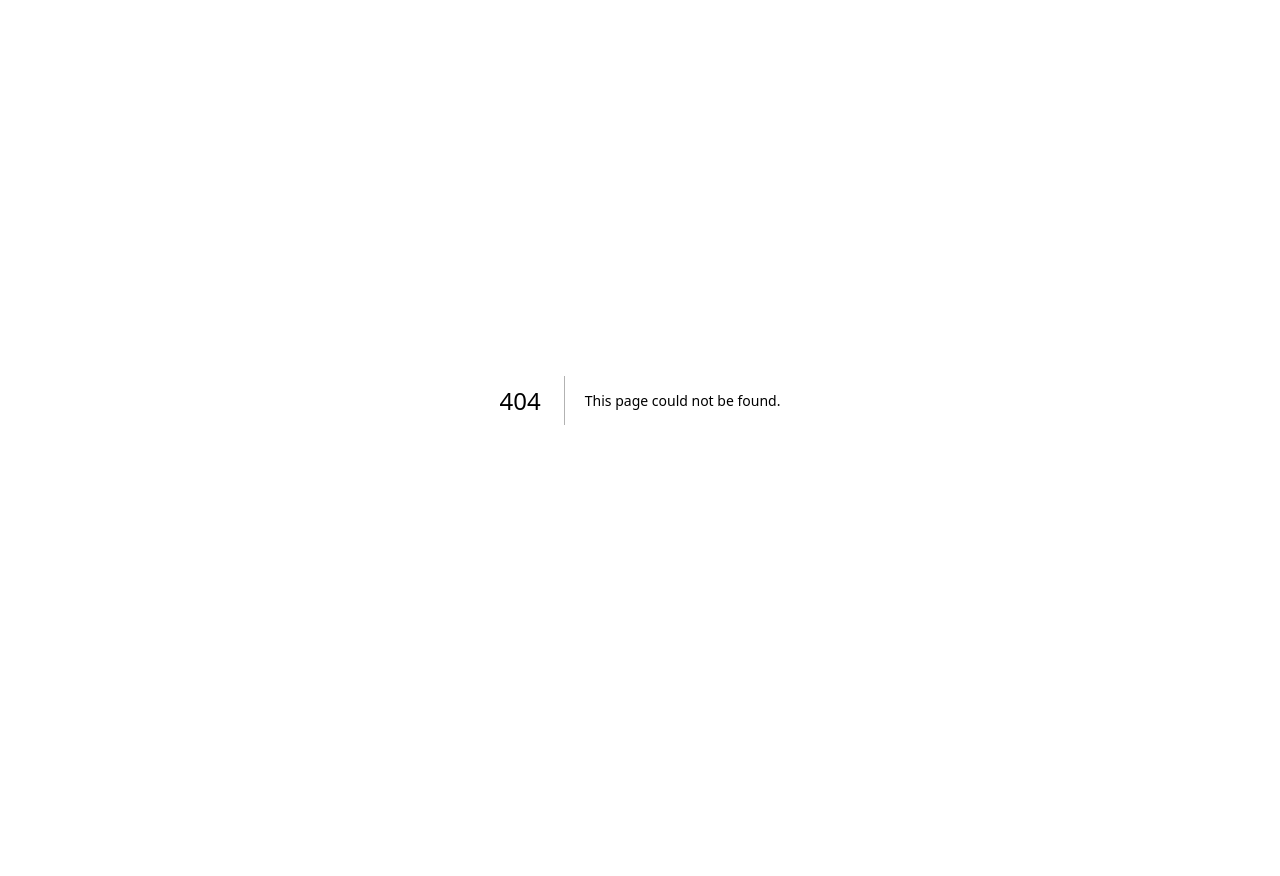
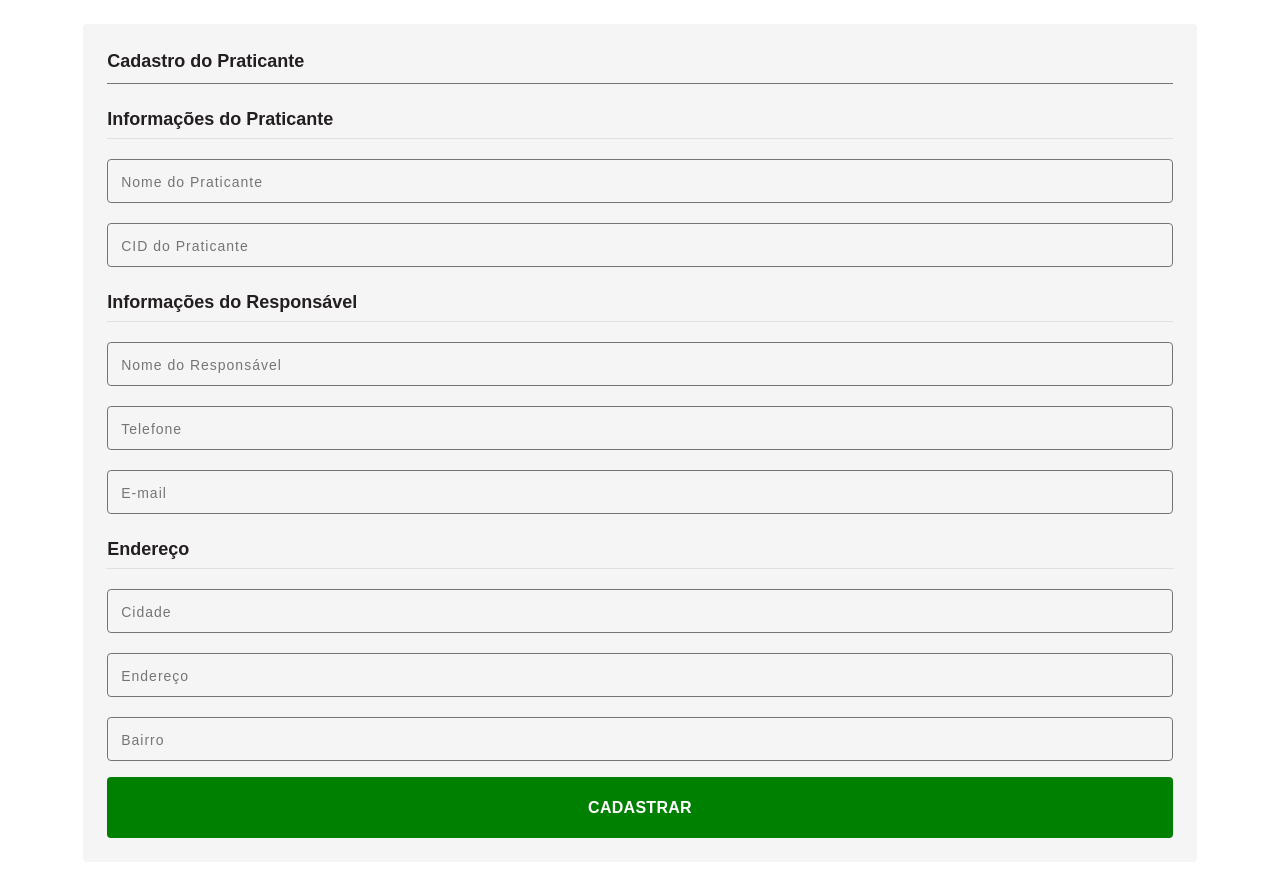
Before and after one commit to yovanycunha/equo-center-front, a Next.js app: page /praticante in a window 1280 px wide. Before the commit this address had no page. Before the commit the page ends 800 px from the top, so only its background shows below. Built offline with nearby package versions, Linux system fonts and the light colour scheme.

Commit message:
tela de cadastro de praticante - sprint2

```diff
--- a/src/app/page.module.scss
+++ b/src/app/page.module.scss
@@ -1,4 +1,5 @@
 @use "@/app/styles/colors.module.scss" as *;
+@use "@/app/styles/breakpoints" as *;
 
 .main {
   .container {
@@ -14,3 +15,10 @@
     }
   }
 }
+
+@include from1280 {
+  .container {
+    width: 87%;
+    max-width: 1200px;
+  }
+}
--- /dev/null
+++ b/src/app/praticante/page.module.scss
@@ -0,0 +1,56 @@
+@use "@/app/styles/colors.module.scss" as *;
+@use "@/app/styles/breakpoints" as *;
+
+.main {
+  .container {
+    padding: 24px;
+    margin: 0 auto 24px;
+
+    .title {
+      color: $text;
+      text-align: start;
+      font-size: 1.8rem;
+      font-weight: 700;
+      line-height: 2.7rem;
+      padding-bottom: 8px;
+      margin-bottom: 12px;
+      border-bottom: 1px solid $gray600;
+    }
+
+    .subtitle {
+      color: $text;
+      font-size: 1.8rem;
+      font-weight: 600;
+      line-height: 2.2rem;
+      margin: 24px 0 8px;
+      padding-bottom: 8px;
+      border-bottom: 1px solid $gray300;
+    }
+
+    .inputGroups {
+      display: flex;
+      flex-direction: column;
+
+      margin-bottom: 16px;
+
+      .inlineGroup {
+        display: flex;
+        flex-direction: column;
+        gap: 8px;
+      }
+    }
+  }
+}
+
+@include from1024 {
+  .main {
+    .container {
+      width: 87%;
+      max-width: 1200px;
+      background: $gray100;
+      border-radius: 4px;
+
+      margin: 24px auto 16px;
+    }
+  }
+}
--- /dev/null
+++ b/src/app/praticante/page.tsx
@@ -0,0 +1,178 @@
+"use client";
+
+import { useForm } from "react-hook-form";
+import scss from "./page.module.scss";
+import { IFormPraticante } from "./types";
+import Input from "@/components/Input/Input";
+import Button from "@/components/Button/Button";
+
+export default function CadastroPraticante() {
+  const {
+    register,
+    handleSubmit,
+    formState: { errors },
+    watch,
+    setValue,
+    reset,
+    setError,
+  } = useForm<IFormPraticante>({
+    mode: "onBlur",
+  });
+
+  const nomeRef = register("nome", {
+    required: true,
+    minLength: 3,
+  });
+
+  const CIDRef = register("CID", {
+    required: false,
+    minLength: 3,
+  });
+
+  const nomeResponsavelRef = register("nomeResponsavel", {
+    required: true,
+    minLength: 3,
+  });
+
+  const telefoneResponsavelRef = register("telefoneResponsavel", {
+    required: true,
+    //TODO: Add phone validation
+  });
+
+  const emailResponsavelRef = register("emailResponsavel", {
+    required: false,
+    //TODO: Add email validation
+  });
+
+  const enderecoRef = register("endereco", {
+    required: false,
+  });
+
+  const cidadeRef = register("cidade", {
+    required: false,
+  });
+
+  const bairroRef = register("bairro", {
+    required: false,
+  });
+
+  return (
+    <main className={scss.main}>
+      <div className={scss.container}>
+        <h1 className={scss.title}>Cadastro do Praticante</h1>
+        <form>
+          <h2 className={scss.subtitle}>Informações do Praticante</h2>
+          <div className={scss.inputGroups}>
+            <div className={scss.inlineGroup}>
+              <Input
+                name={nomeRef.name}
+                placeholder="Nome do Praticante"
+                inputref={nomeRef.ref}
+                value={watch("nome")}
+                onChange={nomeRef.onChange}
+                onBlur={nomeRef.onBlur}
+                errors={errors.nome && true}
+                errorMessage={errors.nome?.message}
+                className={scss.nameInput}
+              />
+
+              <Input
+                name={CIDRef.name}
+                placeholder="CID do Praticante"
+                inputref={CIDRef.ref}
+                value={watch("CID")}
+                onChange={CIDRef.onChange}
+                onBlur={CIDRef.onBlur}
+                errors={errors.CID && true}
+                errorMessage={errors.CID?.message}
+                className={scss.CIDInput}
+              />
+            </div>
+
+            <h2 className={scss.subtitle}>Informações do Responsável</h2>
+            <div className={scss.inlineGroup}>
+              <Input
+                name={nomeResponsavelRef.name}
+                placeholder="Nome do Responsável"
+                inputref={nomeResponsavelRef.ref}
+                value={watch("nomeResponsavel")}
+                onChange={nomeResponsavelRef.onChange}
+                onBlur={nomeResponsavelRef.onBlur}
+                errors={errors.nomeResponsavel && true}
+                errorMessage={errors.nomeResponsavel?.message}
+                className={scss.nameInput}
+              />
+
+              <Input
+                name={telefoneResponsavelRef.name}
+                placeholder="Telefone"
+                inputref={telefoneResponsavelRef.ref}
+                value={watch("telefoneResponsavel")}
+                onChange={telefoneResponsavelRef.onChange}
+                onBlur={telefoneResponsavelRef.onBlur}
+                errors={errors.telefoneResponsavel && true}
+                errorMessage={errors.telefoneResponsavel?.message}
+                className={scss.phoneInput}
+              />
+
+              <Input
+                name={emailResponsavelRef.name}
+                placeholder="E-mail"
+                inputref={emailResponsavelRef.ref}
+                value={watch("emailResponsavel")}
+                onChange={emailResponsavelRef.onChange}
+                onBlur={emailResponsavelRef.onBlur}
+                errors={errors.emailResponsavel && true}
+                errorMessage={errors.emailResponsavel?.message}
+                className={scss.phoneInput}
+              />
+            </div>
+
+            <h2 className={scss.subtitle}>Endereço</h2>
+            <div className={scss.inlineGroup}>
+              <Input
+                name={cidadeRef.name}
+                placeholder="Cidade"
+                inputref={cidadeRef.ref}
+                value={watch("cidade")}
+                onChange={cidadeRef.onChange}
+                onBlur={cidadeRef.onBlur}
+                errors={errors.cidade && true}
+                errorMessage={errors.cidade?.message}
+                className={scss.cidadeInput}
+              />
+
+              <Input
+                name={enderecoRef.name}
+                placeholder="Endereço"
+                inputref={enderecoRef.ref}
+                value={watch("endereco")}
+                onChange={enderecoRef.onChange}
+                onBlur={enderecoRef.onBlur}
+                errors={errors.endereco && true}
+                errorMessage={errors.endereco?.message}
+                className={scss.enderecoInput}
+              />
+
+              <Input
+                name={bairroRef.name}
+                placeholder="Bairro"
+                inputref={bairroRef.ref}
+                value={watch("bairro")}
+                onChange={bairroRef.onChange}
+                onBlur={bairroRef.onBlur}
+                errors={errors.bairro && true}
+                errorMessage={errors.bairro?.message}
+                className={scss.cidadeInput}
+              />
+            </div>
+          </div>
+
+          <Button type="submit" loading={false}>
+            Cadastrar
+          </Button>
+        </form>
+      </div>
+    </main>
+  );
+}
--- /dev/null
+++ b/src/app/praticante/types.ts
@@ -0,0 +1,10 @@
+export interface IFormPraticante {
+  nome: string;
+  CID: string;
+  nomeResponsavel: string;
+  telefoneResponsavel: string;
+  emailResponsavel: string;
+  endereco: string;
+  cidade: string;
+  bairro: string;
+}
--- a/src/components/Input/Input.module.scss
+++ b/src/components/Input/Input.module.scss
@@ -5,7 +5,7 @@
   color: #757575;
   font-size: 1.4rem;
 
-  margin: 12px 0 24px;
+  margin: 12px 0 0px;
   letter-spacing: 0.1rem;
 
   .inputWrapper {
@@ -158,11 +158,3 @@
     }
   }
 }
-
-@media screen and (min-width: 1024px) {
-  .container {
-    min-height: 70px;
-
-    margin-bottom: 8px;
-  }
-}
--- a/src/components/Input/Input.tsx
+++ b/src/components/Input/Input.tsx
@@ -30,9 +30,7 @@ const Input: FC<IInputProps> = (props) => {
   const renderErrorMessage = () => (
     <div className={scss.errorWrapper}>
       {/* <img src="./images/alert.svg" alt="" className={scss.icon} /> */}
-      <span className={scss.errorMessage}>
-        O campo de {props.name} é obrigatório.
-      </span>
+      <span className={scss.errorMessage}>Este campo é obrigatório.</span>
     </div>
   );
 
@@ -42,6 +40,8 @@ const Input: FC<IInputProps> = (props) => {
     labelClass.push(scss.labelAnimate);
     containerClass.push(scss.containerFocus);
   }
+
+  if (props.className) containerClass.push(props.className);
 
   return (
     <div className={containerClass.join(" ")}>
--- a/src/components/Input/types.ts
+++ b/src/components/Input/types.ts
@@ -8,6 +8,7 @@ export interface IInputProps {
   value: string;
   errors?: boolean | undefined;
   errorMessage?: string | undefined;
+  className?: string;
 
   onChange?: (e: SyntheticEvent) => void;
   onBlur?: (e: SyntheticEvent) => void;
```
